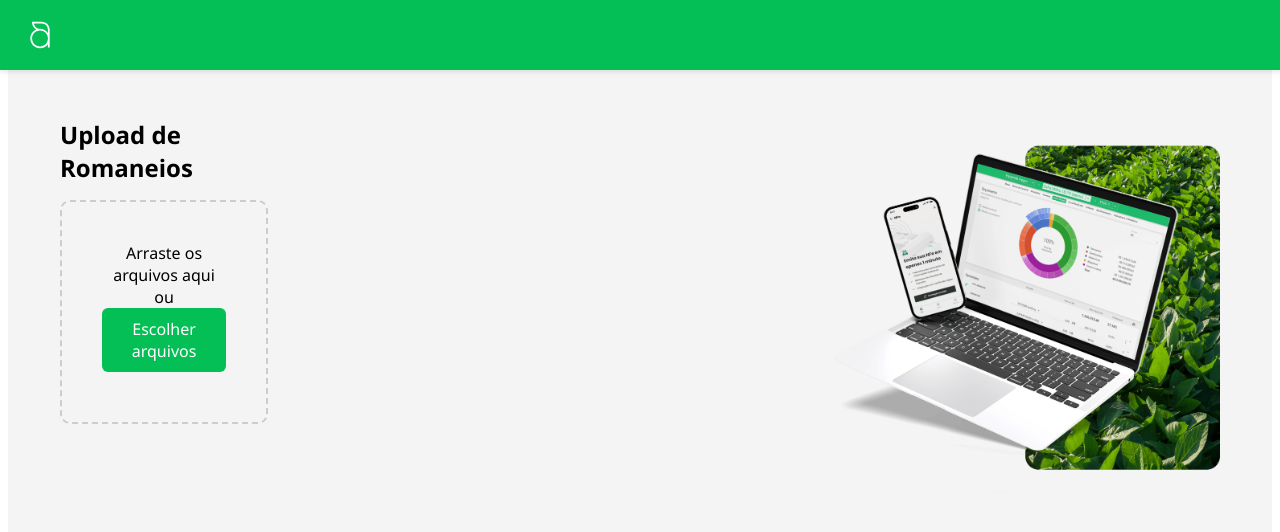
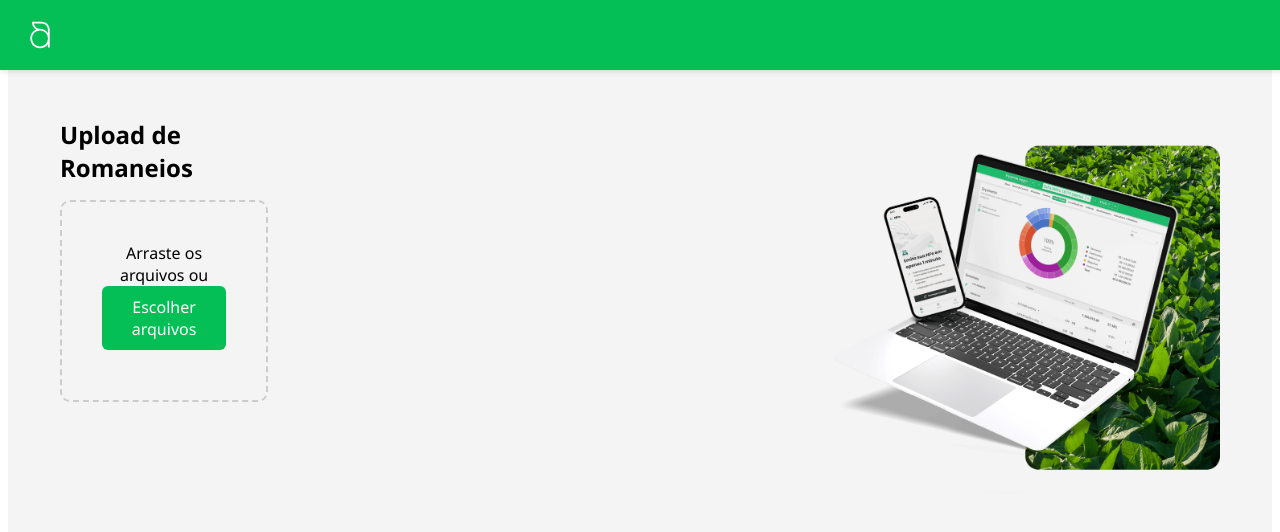
Before and after one commit to phceccato/mini-app-marketing, an Angular app in the folder Front-end/front-app/: page / in a window 1280 px wide. Shown: the top 532 px of the page. Built offline with nearby package versions, Linux system fonts and the light colour scheme.

Commit message:
Alteração na caixa de upload

```diff
--- a/Front-end/front-app/src/app/upload/upload.component.html
+++ b/Front-end/front-app/src/app/upload/upload.component.html
@@ -11,7 +11,7 @@
       (dragleave)="onDragLeave($event)"
       (drop)="onDrop($event)"
     >
-      Arraste os arquivos aqui ou
+      Arraste os arquivos ou
       <label class="custom-file-upload">
         <input type="file" multiple (change)="onFileSelected($event)" hidden>
         Escolher arquivos
```
